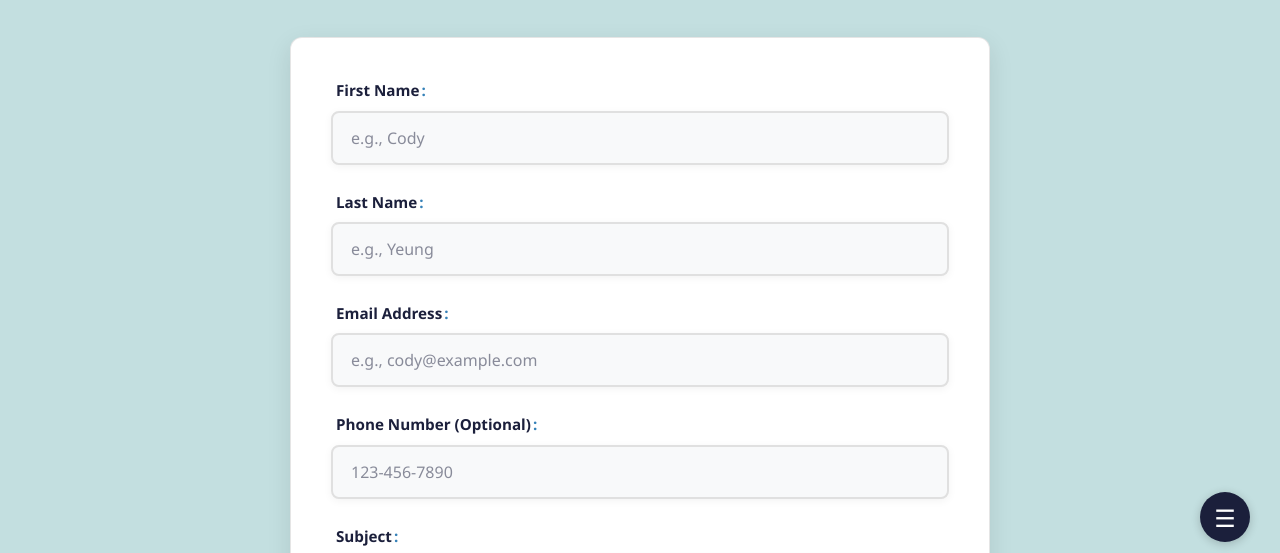
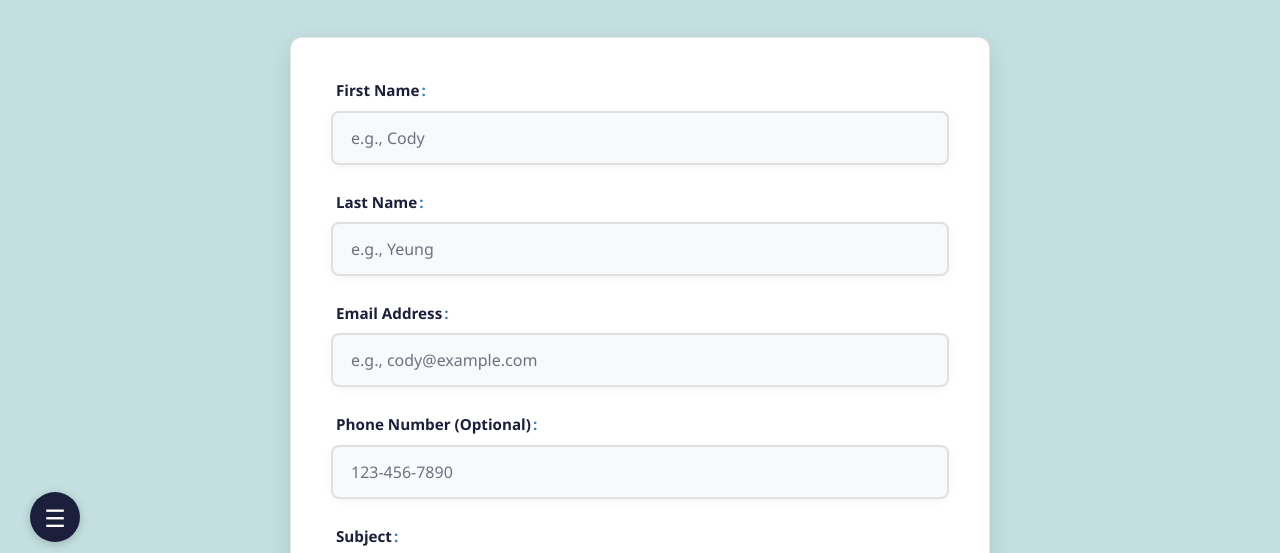
Before and after one commit to codbod/portfolio, a plain HTML site: page contact.html in a window 1280 px wide. Shown: the part 228-781 px from the top of the page. Drawn offline with nearby package versions, Linux system fonts and the light colour scheme.

Commit message:
moved side bar toggle to left side and fixed ghost text when in dark mode

```diff
--- a/contact.css
+++ b/contact.css
@@ -47,7 +47,7 @@ form {
     max-width: 700px;
     margin: 0 auto;
     box-shadow: 0 8px 24px var(--card-shadow);
-    border: 1px solid var(--border-color, rgba(0,0,0,0.1));
+    border: 1px solid var(--border-color, rgba(0, 0, 0, 0.1));
     transition: all 0.3s ease;
     position: relative;
     overflow: hidden;
@@ -112,8 +112,7 @@ form select:focus {
 
 form input::placeholder,
 form textarea::placeholder {
-    color: var(--text-color);
-    opacity: 0.5;
+    color: var(--placeholder-color);
 }
 
 form textarea {
@@ -255,6 +254,7 @@ form button:disabled {
         opacity: 0;
         transform: translateY(-15px) scale(0.98);
     }
+
     to {
         opacity: 1;
         transform: translateY(0) scale(1);
--- a/styles.css
+++ b/styles.css
@@ -80,6 +80,7 @@ body:not(.loaded) * {
   --sidebar-text: #ffffff;
   --card-bg: #ffffff;
   --card-shadow: rgba(0, 0, 0, 0.1);
+  --placeholder-color: #6b7280;
 
   /* Z-Index Layers */
   --z-nav: 1000;
@@ -100,6 +101,7 @@ body:not(.loaded) * {
   --sidebar-text: #ffffff;
   --card-bg: #16213e;
   --card-shadow: rgba(0, 0, 0, 0.3);
+  --placeholder-color: #9ca3af;
 }
 
 /* General Reset & Typography */
@@ -613,7 +615,7 @@ body.with-sidebar.sidebar-visible .sidebar {
   display: none;
   position: fixed;
   bottom: 30px;
-  right: 30px;
+  left: 30px;
   width: 50px;
   height: 50px;
   border-radius: 50%;
@@ -840,6 +842,7 @@ footer {
   font-size: 0.95em;
   color: #C3DFE0;
 }
+
 /* Mobile Navbar Overrides - Final Fix */
 @media (max-width: 1024px) {
   .nav-container {
```
